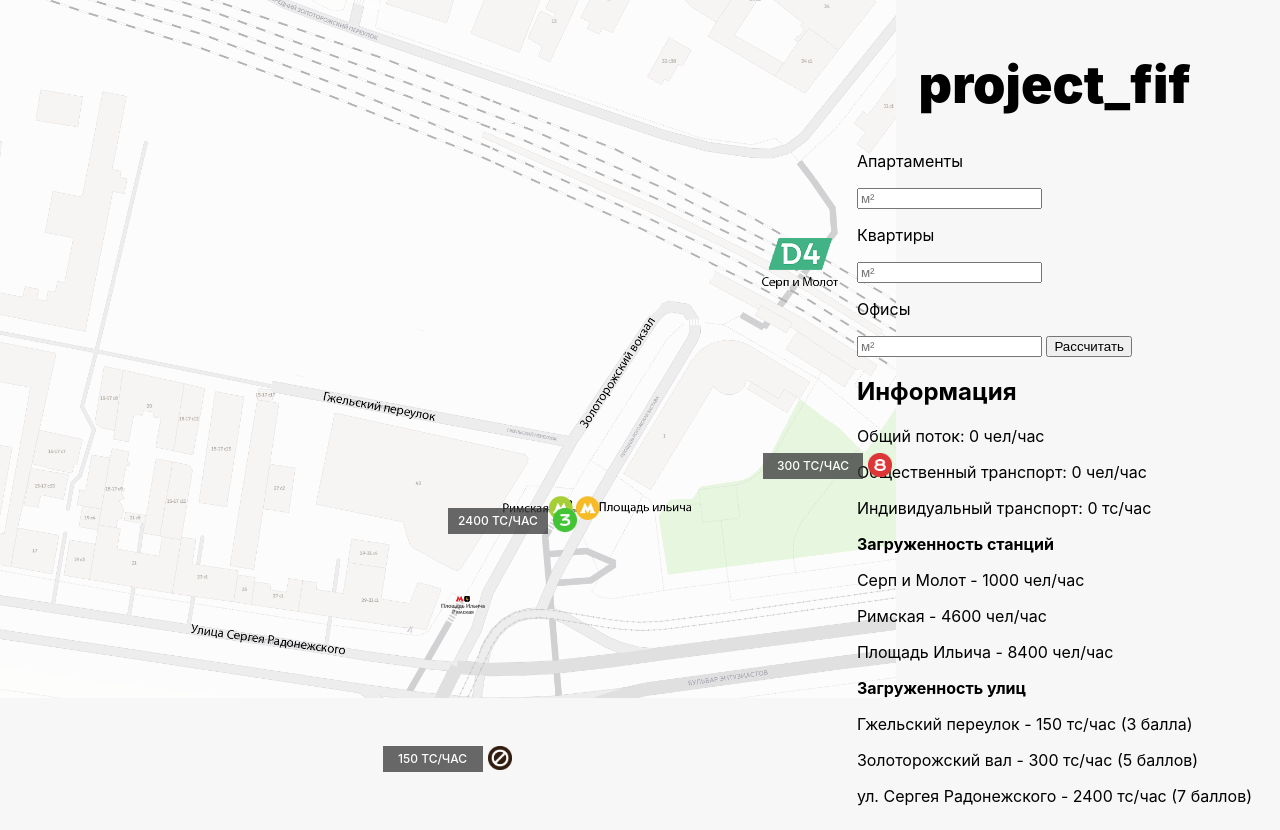
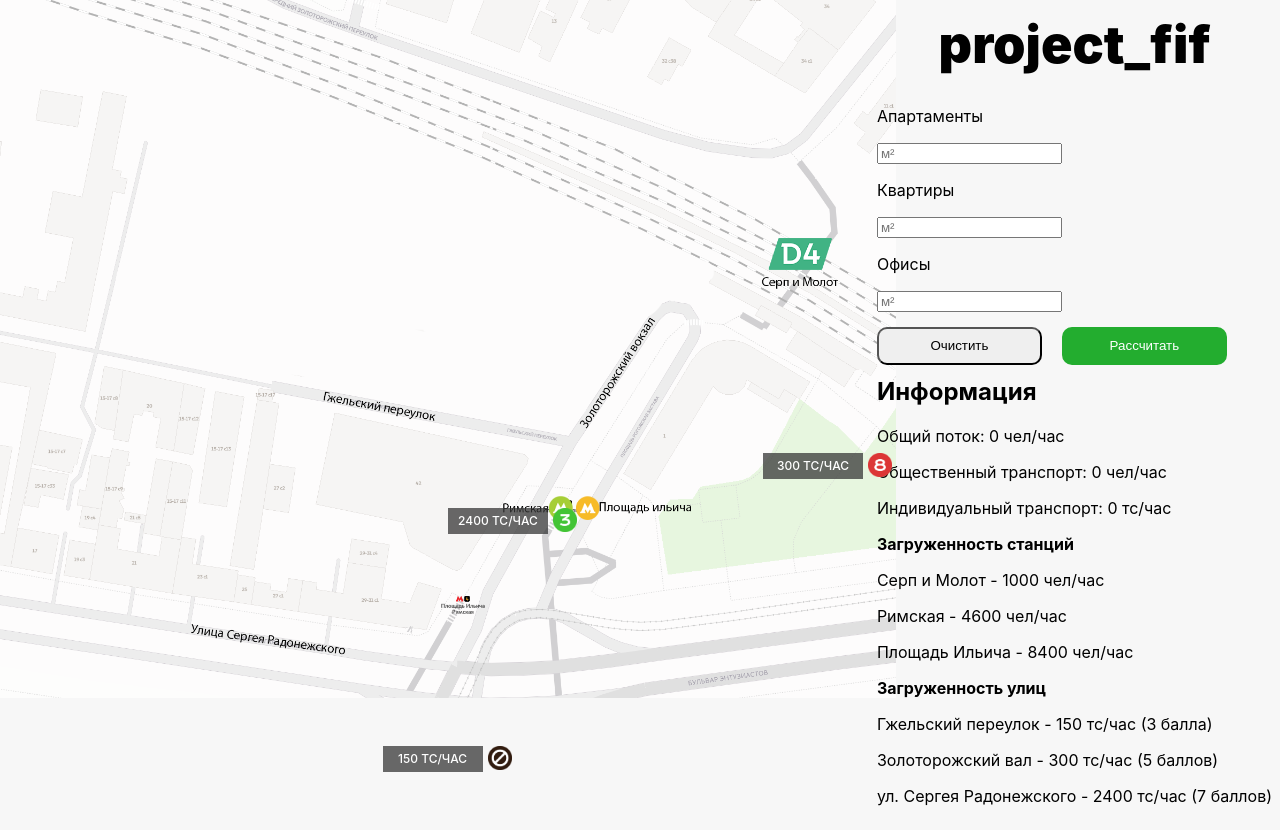
Before and after one commit to catvibriss/fif_issue, a Django app: page / in a window 1280 px wide. Run offline with Django 4.2, Linux system fonts and the light colour scheme.

Commit message:
рурсур
газагаз

```diff
--- a/MosGorTrans/forecast/static/js/script.js
+++ b/MosGorTrans/forecast/static/js/script.js
@@ -1,5 +1,6 @@
 function changeImage() {
-const item = document.getElementsByClassName("balls");
+const item = document.getElementById("ballik");
 item.src = "{% static 'images/9.png' %}";
 }
 changeImage();
+console.log(item);
--- a/MosGorTrans/forecast/static/styles/styles.css
+++ b/MosGorTrans/forecast/static/styles/styles.css
@@ -8,7 +8,24 @@ body{
 .bix {
     justify-content: flex-end;
     display: flex;
-    margin-right: 20px;
+}
+.butt{
+    border-radius: 10px;
+    position: absolute;
+    width: 165px;
+    height: 38px;
+    margin-top: 15px;
+}
+.knopka {
+    color: white;
+    background-color: #23ad2f !important;
+    border: solid #23ad2f;
+    border-radius: 10px;
+    margin-left: 185px;
+}
+.knopka1{
+    border: 1.5px solid;
+    box-sizing: border-box;
 }
 .textbox{
     background: rgba(55, 55, 55, 0.75);
@@ -48,6 +65,9 @@ body{
     margin-left: 35.2%;
     font-family: Inter;
 }
+.infotext{
+    margin-top: 65px;
+}
 .balls{
     height: 3%;
 }
@@ -67,16 +87,15 @@ body{
     margin-left: 860px;
 }
 .maintitle{
-    margin-top: 45px;
+    margin-top: 10px;
     color: rgb(0, 0, 0);
 font-family: Inter Black;
 font-size: 52px;
 font-weight: 900;
-line-height: 63px;
+line-height: 53px;
 letter-spacing: 0%;
 text-align: center;
 }
 .bub {
-    flex-direction: column;
     font-family: Inter;
 }
--- a/MosGorTrans/forecast/templates/forecast/index.html
+++ b/MosGorTrans/forecast/templates/forecast/index.html
@@ -15,7 +15,7 @@
 			<div class="textbox box3">{{data.0.1.1}} ТС/ЧАС</div>
 			</div>
 			<div class="bali">
-			<img src="{% static 'images/3.png' %}" class="balls ball1">
+			<img src="{% static 'images/3.png' %}" class="balls ball1" id="ballik">
 			<img src="{% static 'images/block.png' %}" class="balls ball2">
 			<img src="{% static 'images/8.png' %}" class="balls ball3">
 			</div>
@@ -30,7 +30,10 @@
 				{{form.flats}}
 				<p class="tetx">Офисы</p>
 				{{form.office}}
-				<button type="submit"> Рассчитать </button>
+				<div>
+				<button type="submit" class="butt knopka"> Рассчитать </button>
+				<button type="submit" class="butt knopka2"> Очистить </button>
+				</div>
 				<h2 class="infotext">Информация</h2>
 				<p>Общий поток: {{data.4}} чел/час</p>
 				<p>Общественный транспорт: {{data.3}} чел/час</p>
@@ -39,19 +42,19 @@
 				<p><b>Загруженность станций</b></p>
 				<p>
 				{% if not data.1.2.2 %}
-					<i class="fa-solid fa-exclamation" style="color:red; width:20px; height:20px; vertical-align:middle; margin-right:0px;"></i>
+					<img src="{% static 'images/warning.png' %}">
 				{% endif %}
 				Серп и Молот - {{ data.1.2.1 }} чел/час
 				</p>
 				<p>
 				{% if not data.1.1.2 %}
-					<i class="fa-solid fa-exclamation" style="color:red; width:20px; height:20px; vertical-align:middle; margin-right:2px;"></i>
+					<img src="{% static 'images/warning.png' %}">
 				{% endif %}
 				Римская - {{ data.1.1.1 }} чел/час
 				</p>
 				<p>
 				{% if not data.1.0.2 %}
-					<i class="fa-solid fa-exclamation" style="color:red; width:20px; height:20px; vertical-align:middle; margin-right:2px;"></i>
+					<img src="{% static 'images/warning.png' %}">
 				{% endif %}
 				Площадь Ильича - {{ data.1.0.1 }} чел/час
 				</p>
```
Also changed, not shown: MosGorTrans/forecast/static/images/warning.png (renamed from images/warning.png), MosGorTrans/forecast/static/images/warning.svg (renamed from images/warning.svg).
